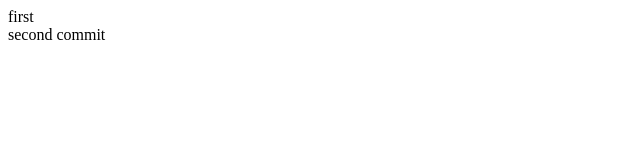
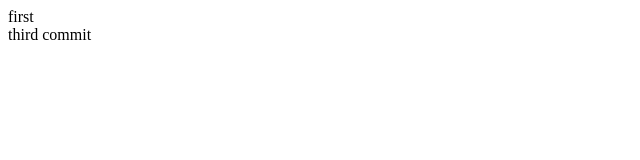
Before and after one commit to yyh321/git-test, a plain HTML site: page index.html in a window 1280 px wide. Shown: the full height of the page, 0-640 px from the left. Drawn offline with Linux system fonts and the light colour scheme.

Commit message:
third commit

```diff
--- a/index.html
+++ b/index.html
@@ -7,6 +7,6 @@
   </head>
   <body>
     <div>first</div>
-    <div>second commit</div>
+    <div>third commit</div>
   </body>
 </html>
```
